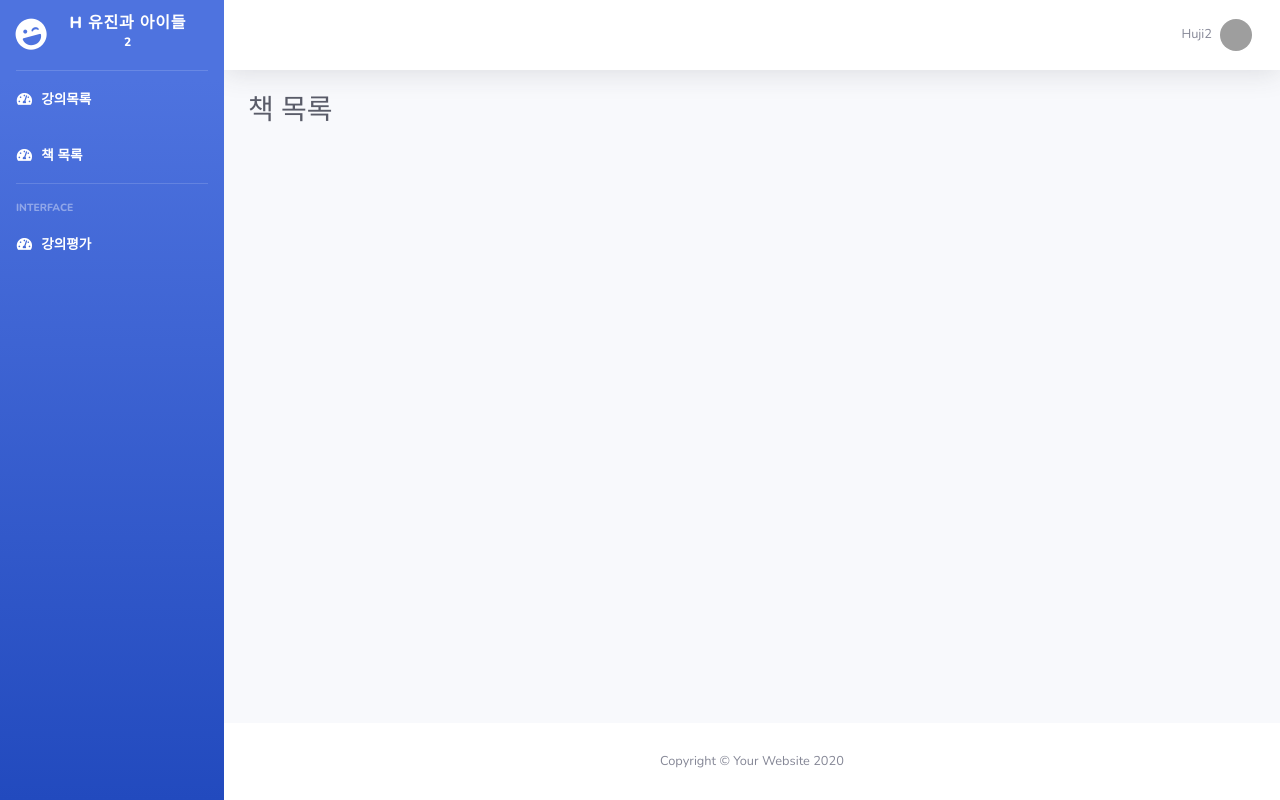
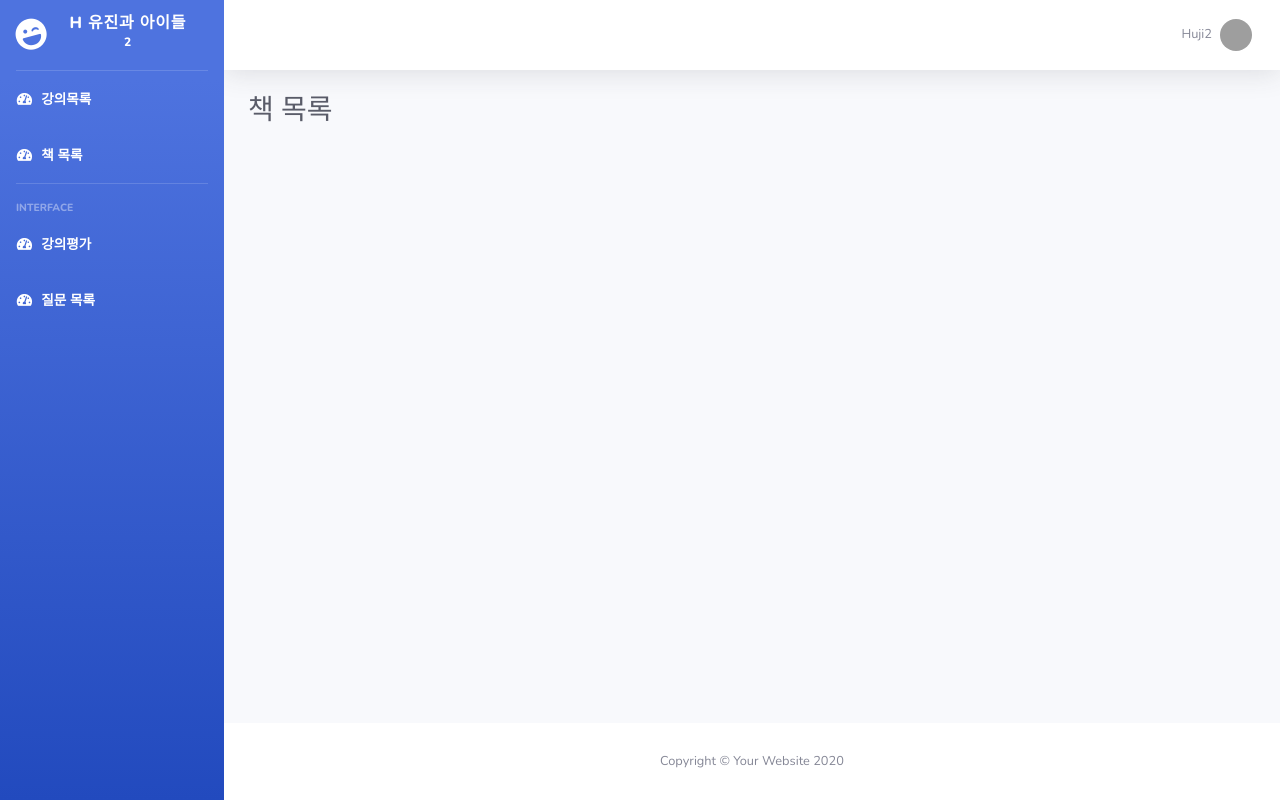
Before and after one commit to coconutstd/lecture_review_site, a Django app: page /book in a window 1280 px wide. Run offline with Django 3.2, Linux system fonts and the light colour scheme; data that the repository does not hold is empty; some libraries are stand-ins or nearby versions; grey boxes are pictures that could not be loaded.

Commit message:
book + qna feature 수정 수정중

```diff
--- a/lecture/models.py
+++ b/lecture/models.py
@@ -30,4 +30,4 @@ class Book(models.Model):
     book_price=models.IntegerField()
     book_link=models.CharField(max_length=200)
     book_like=models.CharField(max_length=20,null=True,default='')
-######DB에 추가해놨음 books #######
+######DB에 추가해놨음 books #######n
--- a/lecture/templates/lecture/base.html
+++ b/lecture/templates/lecture/base.html
@@ -52,6 +52,8 @@
           <i class="fas fa-fw fa-tachometer-alt"></i>
           <span>책 목록</span></a>
       </li>
+
+
       <!--min-->
 
       <!-- Divider -->
@@ -67,6 +69,11 @@
         <a class="nav-link" href="#">
           <i class="fas fa-fw fa-tachometer-alt"></i>
           <span>강의평가</span></a>
+      </li>
+          <li class="nav-item active">
+        <a class="nav-link" href="{% url 'qna_list' %}">
+          <i class="fas fa-fw fa-tachometer-alt"></i>
+          <span>질문 목록</span></a>
       </li>
 
 
--- a/lecture_review/settings.py
+++ b/lecture_review/settings.py
@@ -41,6 +41,7 @@ INSTALLED_APPS = [
     'django.contrib.messages',
     'django.contrib.staticfiles',
     'lecture',
+    'qna',
 ]
 
 MIDDLEWARE = [
--- a/lecture_review/urls.py
+++ b/lecture_review/urls.py
@@ -21,4 +21,6 @@ urlpatterns = [
     # 한줄 더 추가
     path('admin/', admin.site.urls),
     path('', include('lecture.urls')),
+    path('',include('qna.urls')),
+
 ]
```
